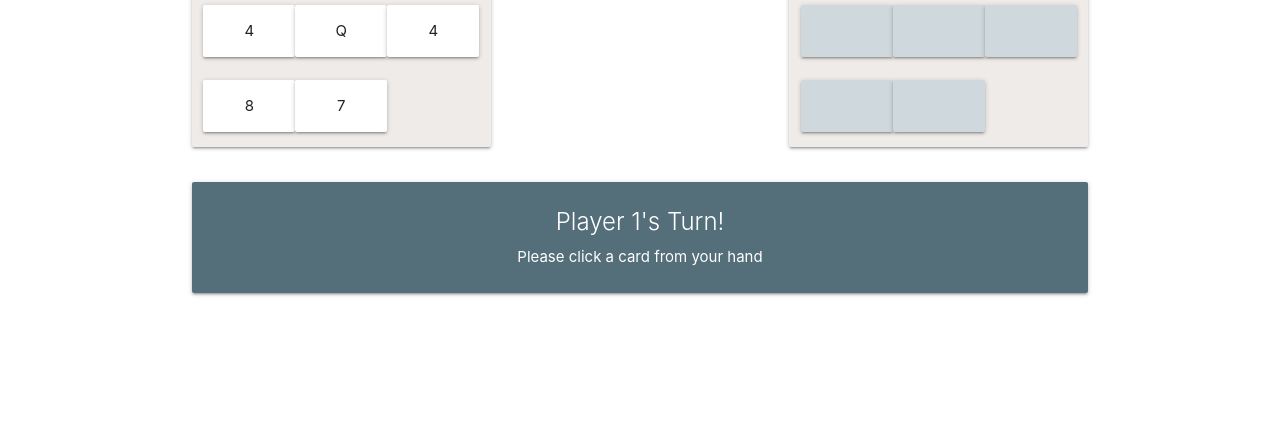
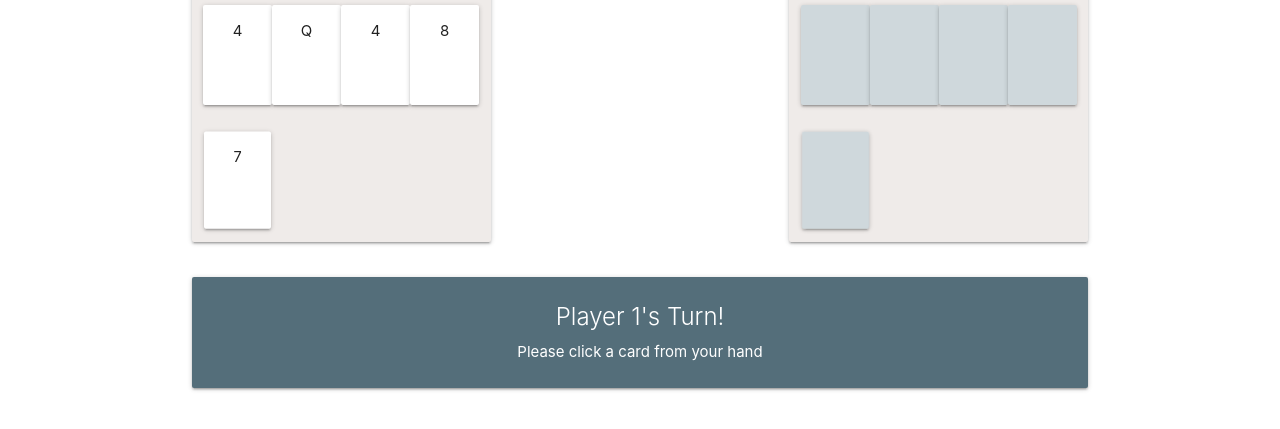
Before and after one commit to vic-lam/war-with-choices, a plain HTML site: page index.html in a window 1280 px wide. Both pictures are taken after typing "Sample" into the empty fields and a click on the input "Start". Shown: the part 153-582 px from the top of the page. Drawn offline with nearby package versions, Linux system fonts and the light colour scheme.

Commit message:
adds animations

```diff
--- a/index.html
+++ b/index.html
@@ -6,6 +6,7 @@
   <meta http-equiv="X-UA-Compatible" content="ie=edge">
   <title>War...With Choices</title>
   <link rel="stylesheet" href="https://cdnjs.cloudflare.com/ajax/libs/materialize/0.97.8/css/materialize.css">
+  <link rel="stylesheet" href="https://cdnjs.cloudflare.com/ajax/libs/animate.css/3.5.2/animate.min.css">
   <link rel="stylesheet" href="stylesheets/screen.css">
   <script
     src="https://code.jquery.com/jquery-2.2.4.min.js"
--- a/js/board.js
+++ b/js/board.js
@@ -24,7 +24,6 @@ class Board {
         <input id="splash-start-button" type="submit" class="btn" value="Start">
       </form>`
     )
-    $('#message-image').html("")
     this.addStartEventHandler()
   }
 
@@ -50,10 +49,10 @@ class Board {
     $('#message-content').html(`Please click a card from your hand`)
   }
 
-  displayWinImage() {
-    $.get("http://api.giphy.com/v1/gifs/random?api_key=dc6zaTOxFJmzC&tag=street+fighter+win").done(function(data){
+  displayImage(term) {
+    $.get(`http://api.giphy.com/v1/gifs/random?api_key=dc6zaTOxFJmzC&tag=${term}`).done(function(data){
       let url = data.data.image_url
-      $('#message-image').append(`<img src="${url}" alt="KO" class="responsive-img">`)
+      $('#message-image').append(`<img src="${url}" alt="${term}" class="responsive-img animated rotateIn">`)
     })
   }
 
--- a/js/card.js
+++ b/js/card.js
@@ -3,5 +3,13 @@ class Card {
       var index = Math.floor(Math.random() * DECK.length)
       this.name = DECK[index]
       this.value = index
+      this.player = null
+    }
+
+    render(index){
+      let $card = $(`<div style="display:none" id="${this.player.id}-${index}" class="col s2 m4 l3 card playing-card"><p>${this.name}</p></div>`)
+      $(`#player-${this.player.id}`).append($card)
+      $card.addClass('zoomInDown animated')
+      $card.show()
     }
 }
--- a/js/game.js
+++ b/js/game.js
@@ -21,11 +21,12 @@ class Game {
       // Render structural divs
       this.board.displayBoard()
       // Render hands
+
       this.player1.hand.render()
-      this.player2.hand.render()
-      this.otherPlayer.hand.hideCards()       // Hide Player 2's cards for first turn
-
-      this.startTurn()
+      this.player2.hand.render().then(() =>{
+        this.otherPlayer.hand.hideCards()
+        this.startTurn()
+      })
     }
 
     setWager(){
@@ -44,6 +45,9 @@ class Game {
     }
 
     startTurn(){
+      // $('#message-image img').removeClass('rotateIn')
+      $('#message-image').html("")
+      // $('#message-image img').addClass('hinge')
       this.board.displayCurrentPlayer()       // Display who's turn it is
       this.otherPlayer.hand.hideCards()
       this.currentPlayer.hand.showCards()
@@ -74,7 +78,6 @@ class Game {
         } else {
           this.otherPlayer.hand.showCards()
           this.currentPlayer.hand.showCards()
-          $('#card-area').empty()             // Remove cards from battlefield
           this.displayProceedButton()
         }
       } else {
@@ -83,10 +86,15 @@ class Game {
     }
 
     displayProceedButton(){
+      $('#message-card').addClass('animated pulse')
       $('#message-content').text(`Please let Player ${this.currentPlayer.id} click the 'Proceed' button`)
       $('#message-card').append('<div id="message-action" class="card-action"><button id="next-turn" class="btn">Proceed</button></div>')
       $('#next-turn').click(() => {
+        $('#message-card').removeClass('animated pulse')
         $('#message-action').remove()
+        if(this.playCount % 2 == 0){
+          $('#card-area').empty()             // Remove cards from battlefield
+        }
         this.startTurn()
       })
     }
@@ -137,12 +145,13 @@ class Game {
 
     war(){
       $("#message-title").text(`WAR!!!...Just kidding, it's a Tie!`)
+      this.board.displayImage('war')
       var player1CardId = $(`#card-area [id^=1]`).attr('id').split('-')[1]
       var player2CardId = $(`#card-area [id^=2]`).attr('id').split('-')[1]
       var p1Card = this.player1.hand.cards[player1CardId] = new Card()
       var p2Card = this.player2.hand.cards[player2CardId] = new Card()
-      $('#player-1').append(`<div id="${this.player1.id}-${player1CardId}" class="col s4 card"><p>${p1Card.name}</p></div>`)
-      $('#player-2').append(`<div id="${this.player2.id}-${player2CardId}" class="col s4 card"><p>${p2Card.name}</p></div>`)
+      $('#player-1').append(`<div id="${this.player1.id}-${player1CardId}" class="col s2 m4 l3 card playing-card"><p>${p1Card.name}</p></div>`)
+      $('#player-2').append(`<div id="${this.player2.id}-${player2CardId}" class="col s2 m4 l3 card playing-card"><p>${p2Card.name}</p></div>`)
     }
 
     endGame(winner){
@@ -150,7 +159,7 @@ class Game {
       // let otherPlayer = 4
       $('#message-title').text(`Player ${winner.id} Wins!`)
       $('#message-content').text(`Player ${loser.id} must ${this.wager}`)
-      this.board.displayWinImage()
+      this.board.displayImage('street+fighter+win')
       $('#message-card').append('<div id="message-action" class="card-action"><button id="restart" class="btn">Restart</button></div>')
       $('#restart').click(() => {
         $('#board').html('')
--- a/js/hand.js
+++ b/js/hand.js
@@ -1,25 +1,27 @@
 class Hand {
     constructor() {
         // Array of five new cards
-        this.cards = [new Card(), new Card(), new Card(), new Card(), new Card()]
+        this.cards = [new Card(), new Card(), new Card(), new Card(), new Card()] // Refactor this
         this.player = null
     }
 
     render(){
-      var cardDivs = this.buildCards()
-      if (this.player.id == 1) {
-        $("#player-1").append(cardDivs)
-      } else {
-        $("#player-2").append(cardDivs)
-      }
-    }
-
-    buildCards(){
-      var cardDivs = []
-      this.cards.forEach((card, index) => {
-        cardDivs.push(`<div id="${this.player.id}-${index}" class="col s4 card"><p>${card.name}</p></div>`)
+      var i = 0
+      var promise = new Promise((resolve, reject) => {
+        function myLoop(){
+          setTimeout(() => {
+            this.cards[i].render(i)
+            i++
+            if(i < this.cards.length){
+              myLoop.call(this)
+            } else {
+              resolve(i)
+            }
+          }, 500)
+         }
+         myLoop.call(this)
       })
-      return cardDivs.join('')
+      return promise
     }
 
     showCards(){
--- a/js/index.js
+++ b/js/index.js
@@ -2,5 +2,4 @@ const DECK = ["2", "3", "4", "5", "6", "7", "8", "9", "10", "J", "Q", "K", "A"]
 
 $('document').ready(function () {
     let game = new Game()
-    // game.render()
 })
--- a/js/player.js
+++ b/js/player.js
@@ -4,5 +4,8 @@ class Player {
       this.id = id
       this.hand.player = this
       this.wins = 0
+      this.hand.cards.forEach(card => {
+        card.player = this
+      })
     }
 }
--- a/sass/screen.scss
+++ b/sass/screen.scss
@@ -10,7 +10,6 @@
 }
 
 #message-image {
-
   margin-top: 20px;
   img {
     margin-left: auto;
@@ -20,3 +19,31 @@
     max-height: 900px;
   }
 }
+
+.playing-card {
+  height: 50px;
+  animation-duration: .5s;
+}
+
+#message-title {
+  animation-duration: .5s;
+}
+
+#battlefield {
+  min-height: 70px;
+  h4 {
+    display: none;
+  }
+}
+
+@media screen and (min-width: 768px){
+  .playing-card {
+    height: 100px;
+  }
+
+  #battlefield {
+    h4 {
+      display: block;
+    }
+  }
+}
```
Also changed, not shown: stylesheets/screen.css, 1 other file.
